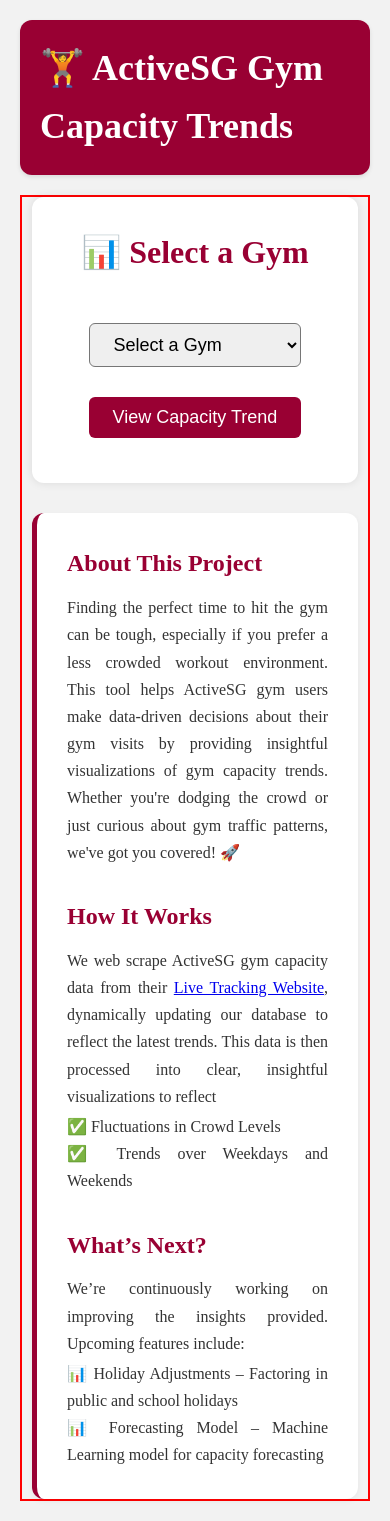
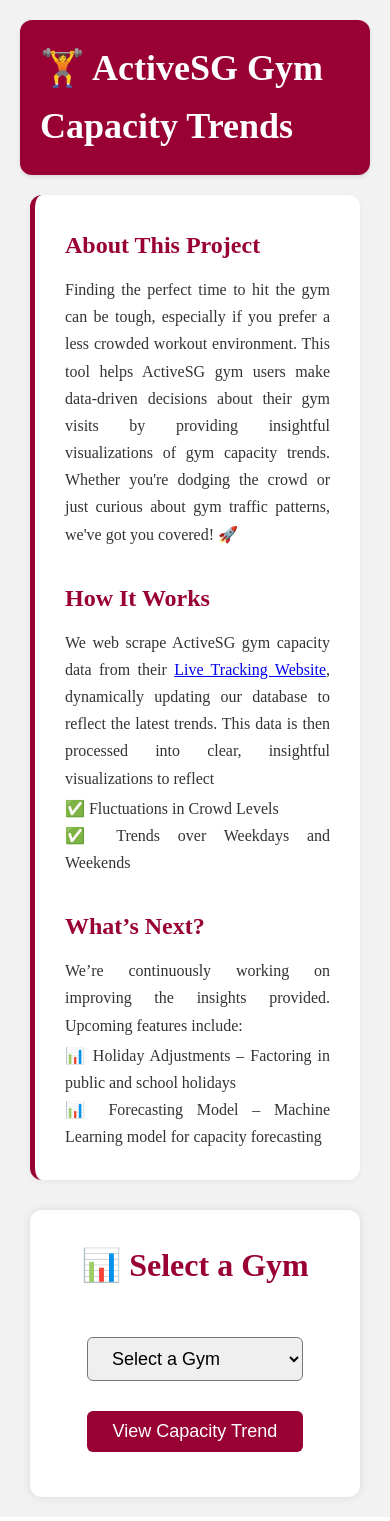
Before and after one commit to dillonchong01/ActiveSG-Gym-Capacity, a Flask app: page / in a window 390 px wide. Run offline with Flask 3, Linux system fonts and the light colour scheme.

Commit message:
Update styles.css

```diff
--- a/static/css/styles.css
+++ b/static/css/styles.css
@@ -128,6 +128,7 @@
    Layout: Info + Selector
 ============================= */
 .layout-flex {
+    flex-wrap: wrap;
     display: flex;
     justify-content: space-between;
     align-items: flex-start;
@@ -202,13 +203,12 @@
 /* ============================
    Responsive Design
 ============================= */
-@media (max-width: 600px) {
+@media (max-width: 400px) {
     .graph {
         width: 100%;
     }
 
     .layout-flex {
-        border: 2px solid red !important;
         flex-direction: column !important;
         width: 100%;
         margin: 0;
@@ -216,12 +216,10 @@
     }
 
     .selector-container {
-        order: -1 !important;
         width: 100%;
     }
 
     .info-box {
-        order: 0 !important;
         width: 100%;
     }
 }
```
